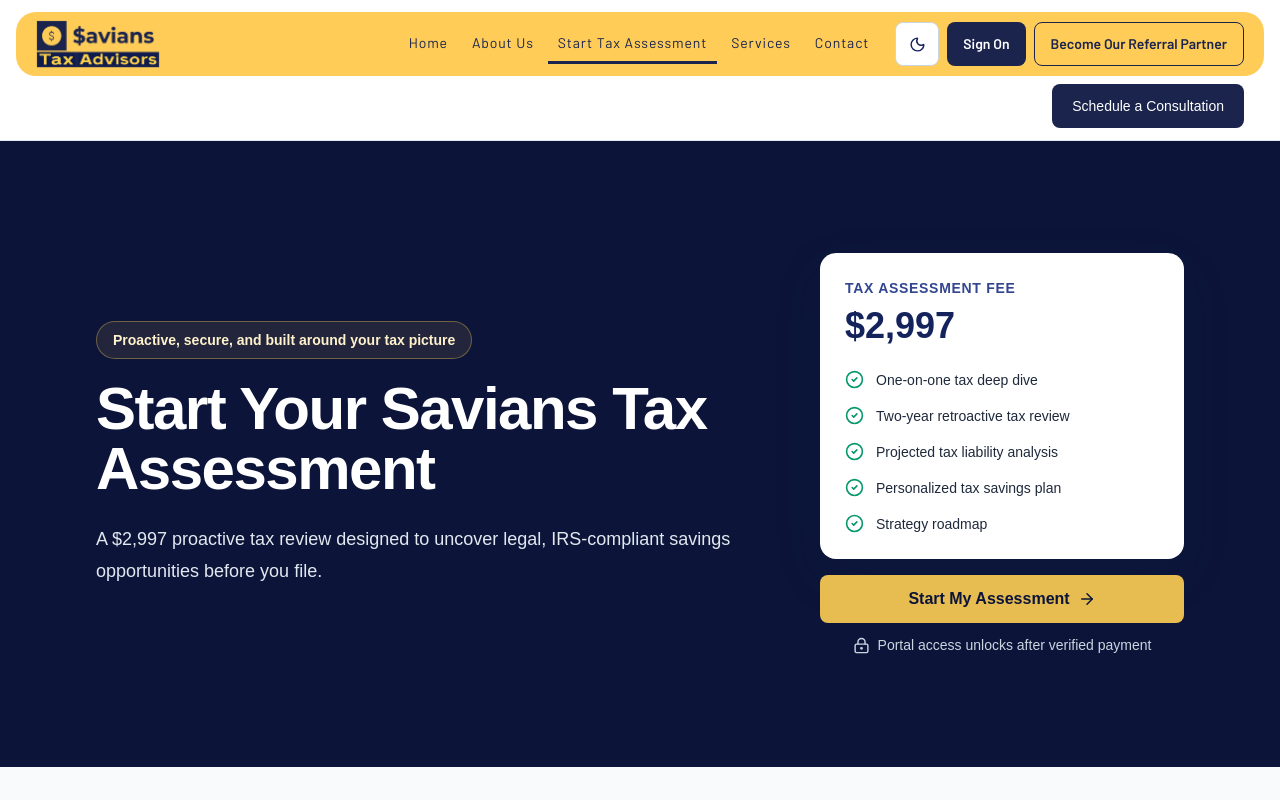
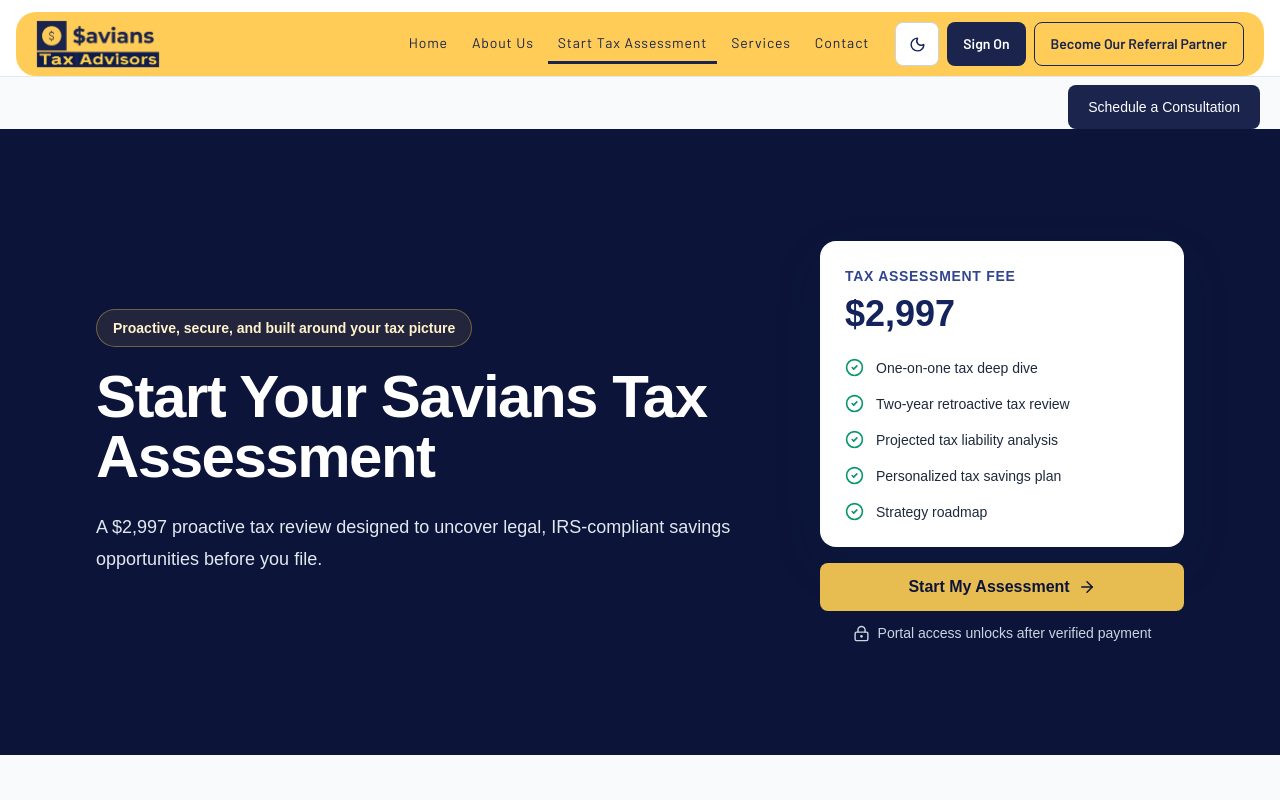
Before and after one commit to Savians/assessments-portal, a Next.js app in the folder frontend/: page / in a window 1280 px wide. Shown: the top 800 px of the page. Built offline with nearby package versions, Linux system fonts and the light colour scheme.

Commit message:
Place consultation action below assessment header

```diff
--- a/frontend/src/components/site-header.tsx
+++ b/frontend/src/components/site-header.tsx
@@ -77,7 +77,8 @@
 
 export function SiteHeader() {
   return (
-    <header className="border-b border-slate-200 bg-white pb-2 sm:px-4 sm:pb-3 sm:pt-3">
+    <>
+      <header className="border-b border-slate-200 bg-white sm:px-4 sm:pt-3">
         <nav
           className="savians-brand-header mx-auto flex min-h-[73px] w-full max-w-[1728px] items-center bg-[#ffcc57] px-4 py-3 text-navy-900 sm:min-h-16 sm:rounded-[20px] sm:px-5 sm:py-2"
           aria-label="Primary navigation"
@@ -122,9 +123,10 @@
             </div>
           </details>
         </nav>
+      </header>
       <div className="mx-auto flex w-full max-w-[1728px] justify-end px-4 pt-2 sm:px-5">
         <ConsultationLink />
       </div>
-    </header>
+    </>
   );
 }
```
Also changed, not shown: 1 other file (tests, documents, lock files or other folders). Lines whose indentation alone changed are shown as unchanged.
